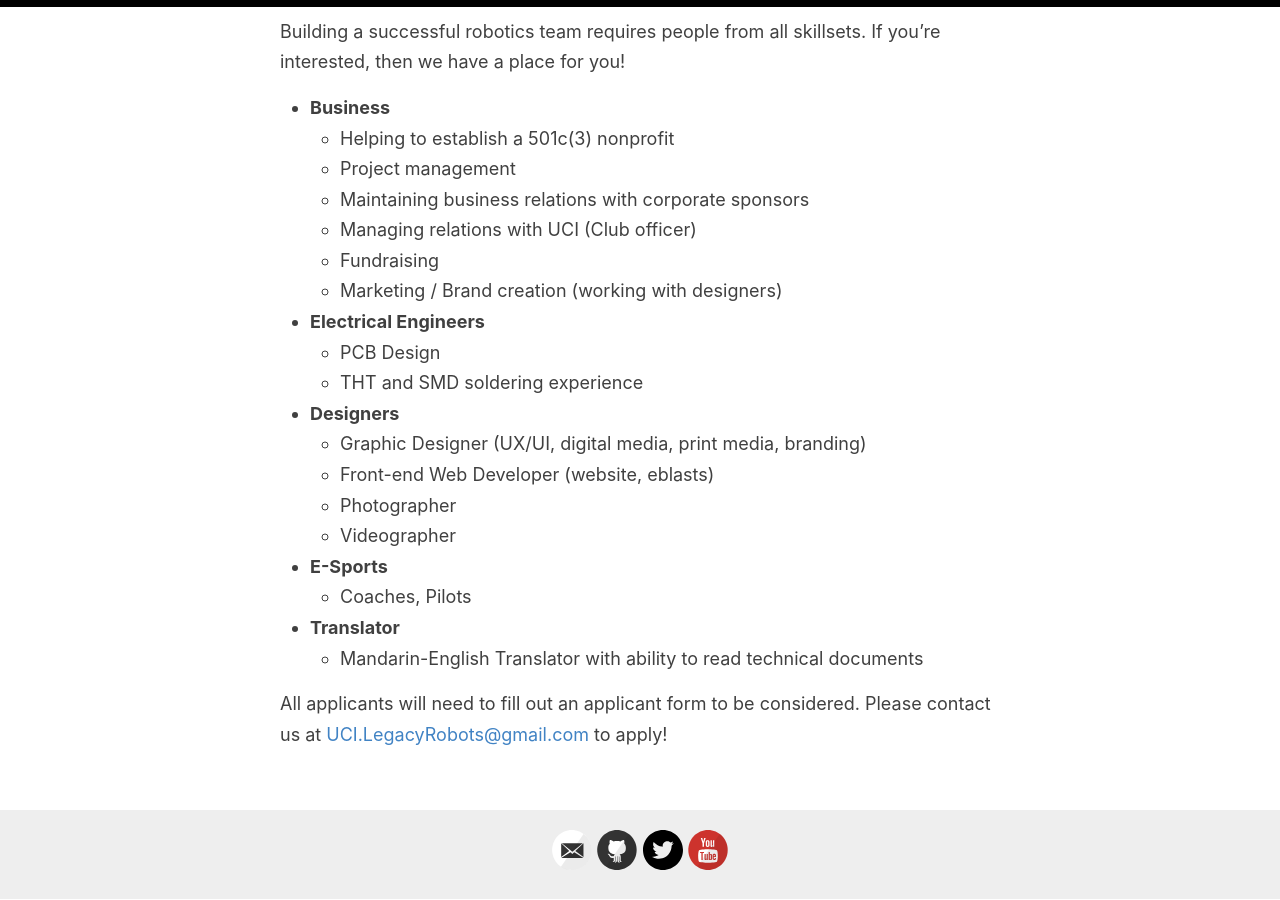
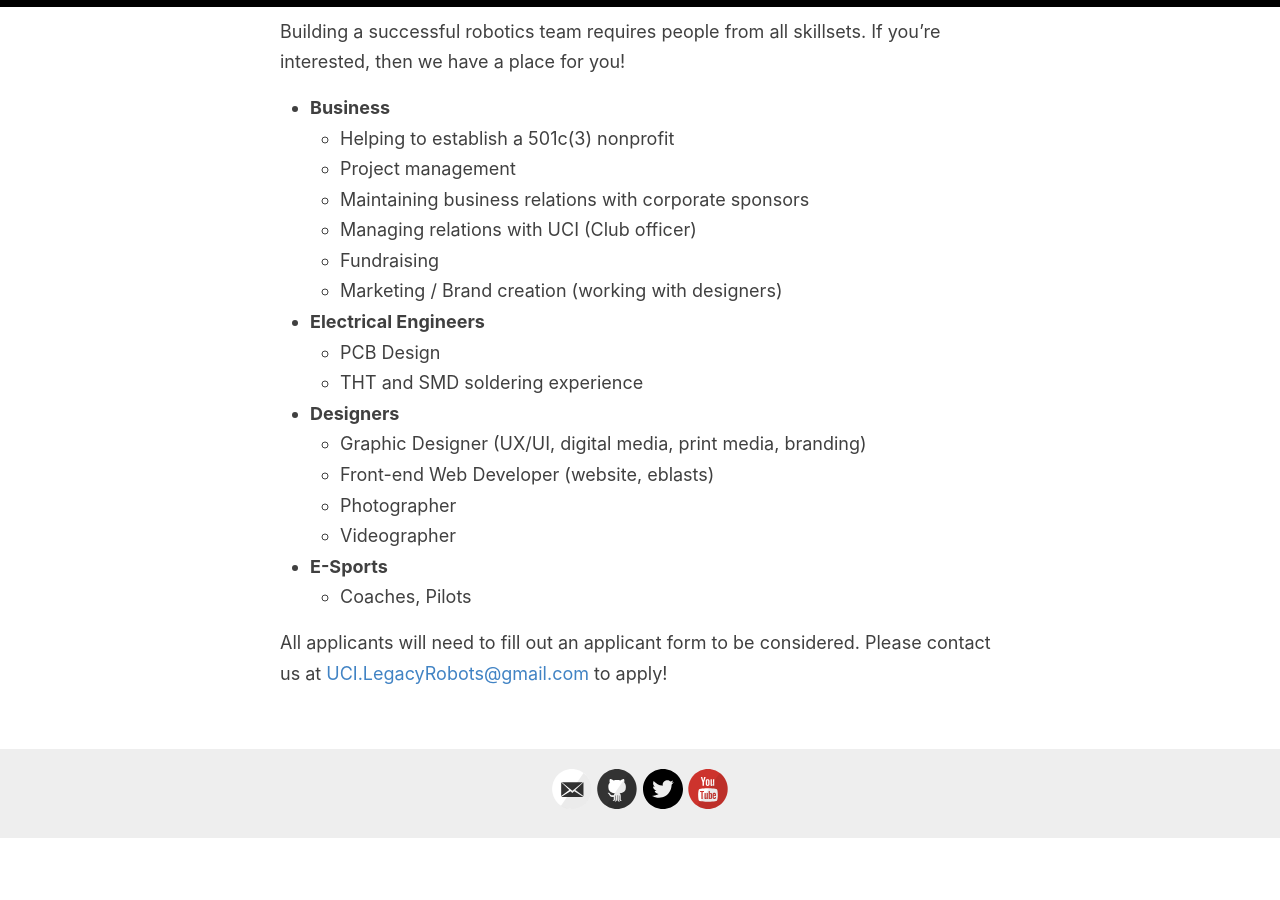
Before and after one commit to LegacyRobots/legacyrobots.github.io, a Jekyll site: the page built from _pages/about.md, in a window 1280 px wide and 900 px high, scrolled down 1910 px. Built offline with Jekyll 4.4.1, drawn with Linux system fonts in a browser that asks for light colours; after the commit the page ends 2749 px from its top, so only the background shows below that.

Commit message:
Update about.md
we no longer need translators

```diff
--- a/_pages/about.md
+++ b/_pages/about.md
@@ -53,7 +53,4 @@ we have a place for you!
 - **E-Sports**
     - Coaches, Pilots
 
-- **Translator**
-    - Mandarin-English Translator with ability to read technical documents
-
 All applicants will need to fill out an applicant form to be considered. Please contact us at [UCI.LegacyRobots@gmail.com](mailto:uci.legacyrobots@gmail.com) to apply!
```
